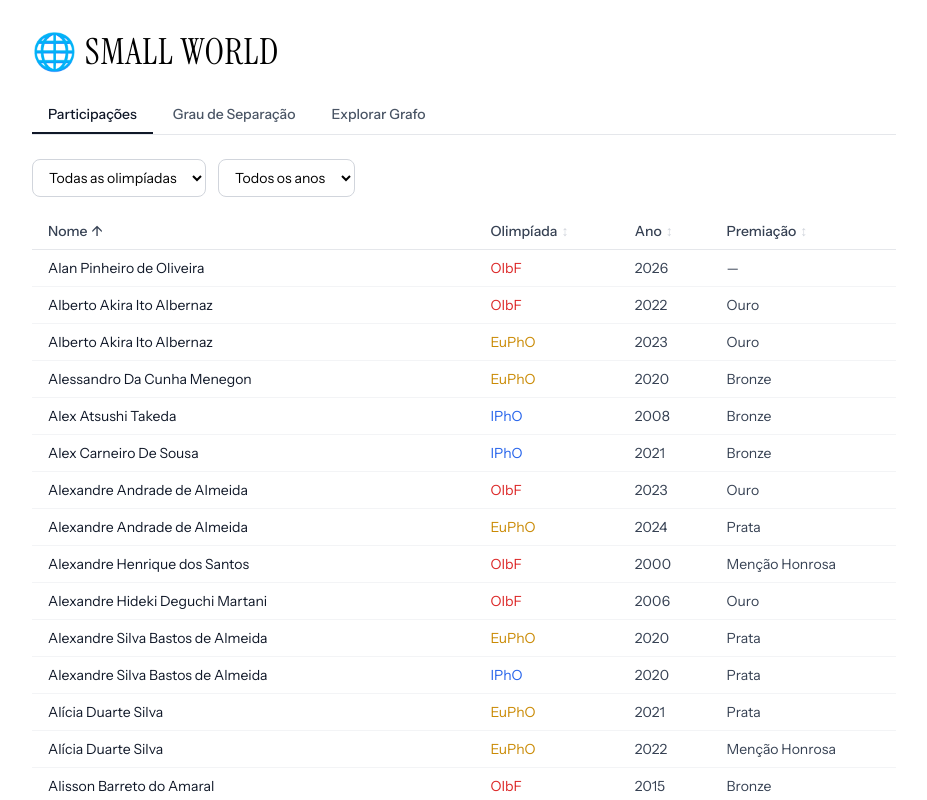
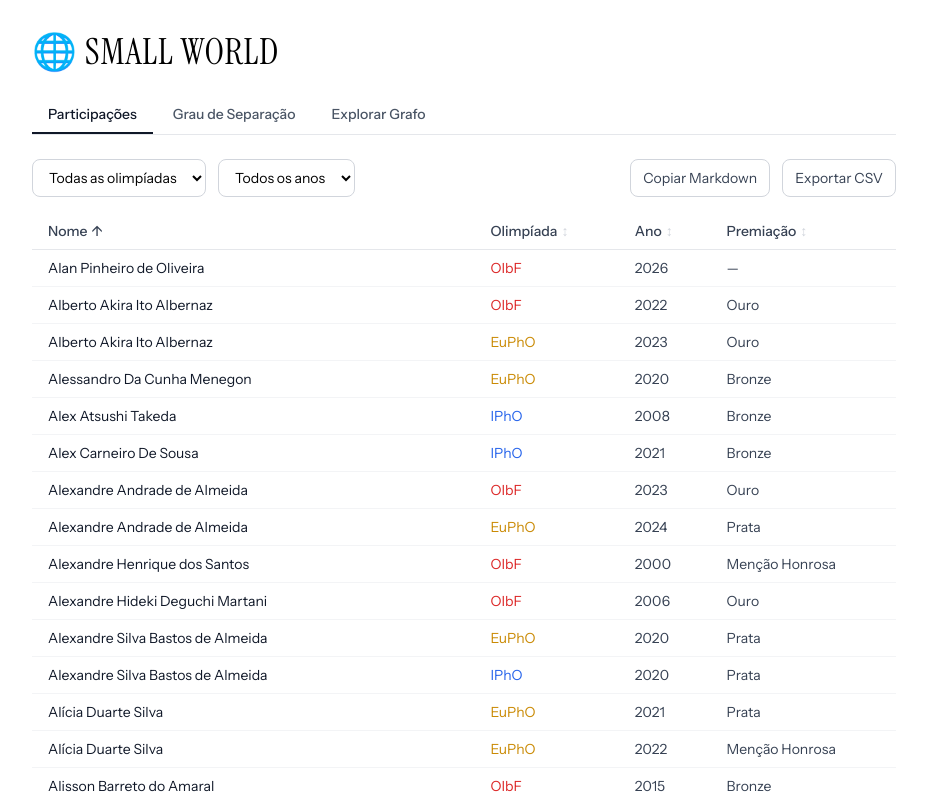
Before and after one commit to davi-maciel/small-world, a Next.js app: page / in a window 1280 px wide. Shown: the top 800 px of the page, without its empty margins (176-1103 px from the left). Built offline with nearby package versions, Linux system fonts and the light colour scheme.

Commit message:
feat: add copy as markdown and export as CSV buttons to table
Buttons respect current filters and sort order, using display values
(Portuguese medal labels, olympiad names). CSV includes UTF-8 BOM for
Excel compatibility.

```diff
--- a/src/components/table/ParticipationTable.tsx
+++ b/src/components/table/ParticipationTable.tsx
@@ -134,13 +134,54 @@ export function ParticipationTable({ students }: ParticipationTableProps) {
     return <span className="text-gray-400 ml-1">{arrow}</span>;
   };
 
+  const [copied, setCopied] = useState(false);
+
+  const displayRow = (row: ParticipationRow) => ({
+    name: row.name,
+    olympiad: OLYMPIADS[row.olympiad as OlympiadId]?.name ?? row.olympiad,
+    year: String(row.year),
+    medal: row.medal ? MEDAL_LABELS[row.medal] ?? row.medal : '—',
+  });
+
+  const handleCopyMarkdown = () => {
+    const header = '| Nome | Olimpíada | Ano | Premiação |';
+    const separator = '|------|-----------|-----|-----------|';
+    const lines = sortedRows.map((row) => {
+      const d = displayRow(row);
+      return `| ${d.name} | ${d.olympiad} | ${d.year} | ${d.medal} |`;
+    });
+    navigator.clipboard.writeText([header, separator, ...lines].join('\n'));
+    setCopied(true);
+    setTimeout(() => setCopied(false), 2000);
+  };
+
+  const handleExportCSV = () => {
+    const header = 'Nome,Olimpíada,Ano,Premiação';
+    const lines = sortedRows.map((row) => {
+      const d = displayRow(row);
+      const escape = (s: string) => s.includes(',') ? `"${s}"` : s;
+      return [d.name, d.olympiad, d.year, d.medal].map(escape).join(',');
+    });
+    const csv = '\uFEFF' + [header, ...lines].join('\n');
+    const blob = new Blob([csv], { type: 'text/csv;charset=utf-8;' });
+    const url = URL.createObjectURL(blob);
+    const a = document.createElement('a');
+    a.href = url;
+    a.download = 'participacoes.csv';
+    a.click();
+    URL.revokeObjectURL(url);
+  };
+
   const headerClass = 'px-2 py-2 text-left text-sm font-medium text-gray-700 cursor-pointer select-none hover:bg-gray-50 sm:px-4';
 
   const selectClass = 'rounded-lg border border-gray-300 px-3 py-2 text-sm focus:border-gray-500 focus:outline-none focus:ring-1 focus:ring-gray-500';
 
+  const buttonClass = 'rounded-lg border border-gray-300 px-3 py-2 text-sm text-gray-700 hover:bg-gray-50 cursor-pointer select-none';
+
   return (
     <div>
-      <div className="flex gap-3 mb-4">
+      <div className="flex flex-col gap-3 mb-4 sm:flex-row sm:justify-between">
+        <div className="flex gap-3">
           <select
             value={filterOlympiad}
             onChange={(e) => setFilterOlympiad(e.target.value)}
@@ -161,6 +202,15 @@ export function ParticipationTable({ students }: ParticipationTableProps) {
               <option key={y} value={y}>{y}</option>
             ))}
           </select>
+        </div>
+        <div className="flex gap-3">
+          <button onClick={handleCopyMarkdown} className={buttonClass}>
+            {copied ? 'Copiado!' : 'Copiar Markdown'}
+          </button>
+          <button onClick={handleExportCSV} className={buttonClass}>
+            Exportar CSV
+          </button>
+        </div>
       </div>
       <div className="overflow-x-auto">
       <table className="w-full text-sm">
```
Lines whose indentation alone changed are shown as unchanged.
